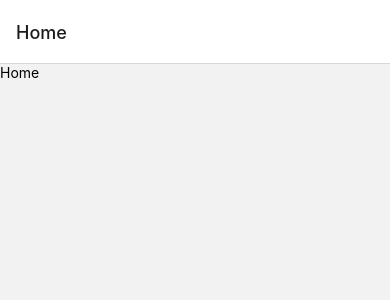
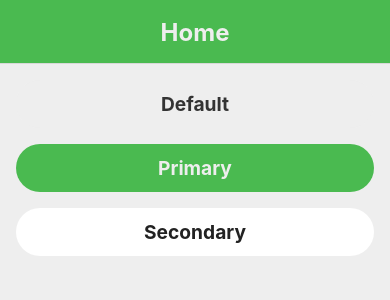
Before and after one commit to FaboBorgesLima/controle-lactacao-bovina, a React Native app: screen /Home in a window 390 px wide. Shown: the top 300 px of the page. Built offline with nearby package versions, Linux system fonts and the light colour scheme.

Commit message:
expand pages - style

```diff
--- a/App.tsx
+++ b/App.tsx
@@ -7,6 +7,8 @@ import EditarAnimal from "./src/screens/Rebanho/EditarAnimal";
 import Producao from "./src/screens/Producao/Producao";
 import AddProducao from "./src/screens/Producao/AddProducao";
 import EditarProducao from "./src/screens/Producao/EditarProducao";
+import { AppColors, Typography } from "./src/assets";
+import { FONT_SIZE } from "./src/assets/Sizes";
 
 type RootSackParamList = {
   Home:undefined,
@@ -30,7 +32,21 @@ const App = ():JSX.Element => {
 
   return (
     <NavigationContainer>
-      <RootStack.Navigator initialRouteName="Home">
+      <RootStack.Navigator
+        initialRouteName="Home"
+        screenOptions={{
+          headerStyle: {
+            backgroundColor:AppColors.background.primary,
+          },
+          headerTitleStyle: {
+            fontSize: FONT_SIZE * 1.5,
+            color: AppColors.font.primary,
+            fontWeight:"bold"
+          },
+          headerTitleAlign: "center",
+          headerTintColor: AppColors.font.primary,
+        }}
+        >
         <RootStack.Screen name="Home" component={Home}/>
         <RootStack.Screen name="Rebanho" component={Rebanho}/>
         <RootStack.Screen name="AddAnimal" component={AddAnimal}/>
--- /dev/null
+++ b/src/assets/AppColors.tsx
@@ -0,0 +1,24 @@
+
+export interface BasicColorsInterface {
+    default : string,
+    primary : string,
+    secondary : string
+}
+
+export interface AppColorsInterface {
+    font : BasicColorsInterface,
+    background : BasicColorsInterface
+}
+
+export const AppColors:AppColorsInterface = {
+    font:{
+        default: "#333",
+        primary: "#eee",
+        secondary: "#222"
+    },
+    background: {
+        default: "#eee",
+        primary: "#4aba50",
+        secondary: "#fff",
+    }
+}
--- /dev/null
+++ b/src/assets/Container.tsx
@@ -0,0 +1,50 @@
+import { ScrollView, StyleProp, StyleSheet, View, ViewStyle } from "react-native";
+import { AppColors } from "./AppColors";
+import { FONT_SIZE } from "./Sizes";
+
+export interface ContainersInterfaces {
+    body:StyleProp<ViewStyle>,
+    button:StyleProp<ViewStyle>,
+    section:StyleProp<ViewStyle>,
+    input:StyleProp<ViewStyle>,
+    main:StyleProp<ViewStyle>,
+    spaceBetween:StyleProp<ViewStyle>,
+    flexColumn:StyleProp<ViewStyle>
+}
+
+export const Containers:ContainersInterfaces = StyleSheet.create({
+    body: {
+        minWidth: "100%",
+        height: "100%",
+    },
+    button: {
+        height: ( FONT_SIZE * 3 ),
+        borderRadius: FONT_SIZE * 1.5,
+        marginBottom: FONT_SIZE,
+        display: "flex",
+        flexDirection: "column",
+        justifyContent: "center",
+        elevation: FONT_SIZE
+    },
+    section: {
+        borderRadius: FONT_SIZE,
+        padding: FONT_SIZE ,
+        marginBottom: FONT_SIZE,
+    },
+    input: {
+        height: ( FONT_SIZE * 2 ),
+        borderRadius: FONT_SIZE
+    },
+    main: {
+        padding: FONT_SIZE
+    },
+    spaceBetween: {
+        justifyContent: "space-between",
+        display: "flex",
+        width: "100%",
+    },
+    flexColumn: {
+        display: "flex",
+        flexDirection: "column",
+    }
+});
--- /dev/null
+++ b/src/assets/Sizes.tsx
@@ -0,0 +1 @@
+export const FONT_SIZE = 16;
--- /dev/null
+++ b/src/assets/Typography.tsx
@@ -0,0 +1,30 @@
+import { StyleProp, StyleSheet, TextStyle } from "react-native";
+import { FONT_SIZE } from "./Sizes";
+
+export interface TypographyInterface {
+    p:StyleProp<TextStyle>,
+    h1:StyleProp<TextStyle>,
+    h2:StyleProp<TextStyle>,
+    h3:StyleProp<TextStyle>,
+}
+
+export const Typography:TypographyInterface = StyleSheet.create({
+    p: {
+        fontSize: FONT_SIZE,
+    },
+    h1: {
+        fontSize: FONT_SIZE*1.2,
+        fontWeight: "bold",
+        textAlign:"center"
+    },
+    h2: {
+        fontSize: FONT_SIZE*1.1,
+        fontWeight: "bold",
+    },
+    h3: {
+        fontSize: FONT_SIZE,
+        fontWeight: "bold"
+    }
+});
+
+export default Typography;
--- /dev/null
+++ b/src/assets/index.tsx
@@ -0,0 +1,79 @@
+import { Typography } from "./Typography";
+import { Containers } from "./Container";
+import { AppColors, BasicColorsInterface } from "./AppColors";
+import { ImageStyle, StyleProp, StyleSheet, TextStyle, ViewStyle } from "react-native";
+
+type StylesType = {
+    [name:string]:StyleProp<ViewStyle | TextStyle | ImageStyle>
+};
+
+interface StylesColorsInterface {
+    background : Modify<BasicColorsInterface,{
+        default: StyleProp<ViewStyle>,
+        primary: StyleProp<ViewStyle>,
+        secondary: StyleProp<ViewStyle>
+        }>
+    font : Modify<BasicColorsInterface,{
+        default: StyleProp<TextStyle>,
+        primary: StyleProp<TextStyle>,
+        secondary: StyleProp<TextStyle>
+        }>,
+}
+
+const StylesColors:StylesColorsInterface = {
+    background : StyleSheet.create({
+        default : {
+            backgroundColor : AppColors.background.default
+        } ,
+        primary : {
+            backgroundColor : AppColors.background.primary
+        } ,
+        secondary : {
+            backgroundColor : AppColors.background.secondary
+        }
+    }) ,
+    font : StyleSheet.create({
+        default : {
+            color : AppColors.font.default
+        } ,
+        primary : {
+            color : AppColors.font.primary
+        } ,
+        secondary : {
+            color : AppColors.font.secondary
+        }
+    })
+}
+
+const Styles:StylesType = {
+    defaultButton : StyleSheet.compose(
+        Containers.button,
+        StylesColors.background.default
+    ) ,
+    primaryButton : StyleSheet.compose(
+        Containers.button,
+        StylesColors.background.primary
+    ) ,
+    secondaryButton: StyleSheet.compose(
+        Containers.button,
+        StylesColors.background.secondary
+    ) ,
+    defaultH1: StyleSheet.compose(
+        Typography.h1,
+        StylesColors.font.default
+    ) ,
+    primaryH1: StyleSheet.compose(
+        Typography.h1,
+        StylesColors.font.primary
+    ) ,
+    secondaryH1: StyleSheet.compose(
+        Typography.h1,
+        StylesColors.font.secondary
+    ) ,
+    defaultBody: StyleSheet.compose(
+        Containers.body,
+        StylesColors.background.default
+    ) ,
+}
+
+export { Typography , Containers , AppColors , Styles , StylesColors};
--- a/src/screens/Home.tsx
+++ b/src/screens/Home.tsx
@@ -1,11 +1,10 @@
 import React from "react";
-import { Text, View } from "react-native"
+import { ScrollView, Text, View } from "react-native"
+import ColorTest from "../test/ColorTest";
 
 const Home = ():JSX.Element => {
     return (
-        <View>
-            <Text>Home</Text>
-        </View>
+        <ColorTest />
     );
 }
 
--- /dev/null
+++ b/src/test/ColorTest.tsx
@@ -0,0 +1,22 @@
+import { Text, View } from "react-native"
+import { Containers, Styles } from "../assets"
+
+const ColorTest = () => (
+    <View style={Styles.defaultBody}>
+        <View style={Containers.main}>
+            <View style={[Containers.flexColumn,Containers.spaceBetween]}>
+                <View style={Styles.defaultButton}>
+                    <Text style={Styles.defaultH1}>Default</Text>
+                </View>
+                <View style={Styles.primaryButton}>
+                    <Text style={Styles.primaryH1}>Primary</Text>
+                </View>
+                <View style={Styles.secondaryButton}>
+                    <Text style={Styles.secondaryH1}>Secondary</Text>
+                </View>
+            </View>
+        </View>
+    </View>
+)
+
+export default ColorTest;
--- /dev/null
+++ b/src/types/utility.d.ts
@@ -0,0 +1 @@
+type Modify<T, R> = Omit<T, keyof R> & R;
```
Also changed, not shown: 1 other file (tests, documents, lock files or other folders).
